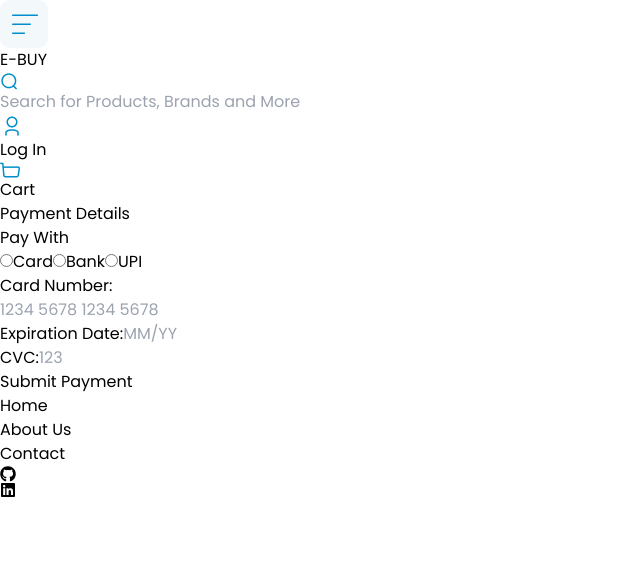
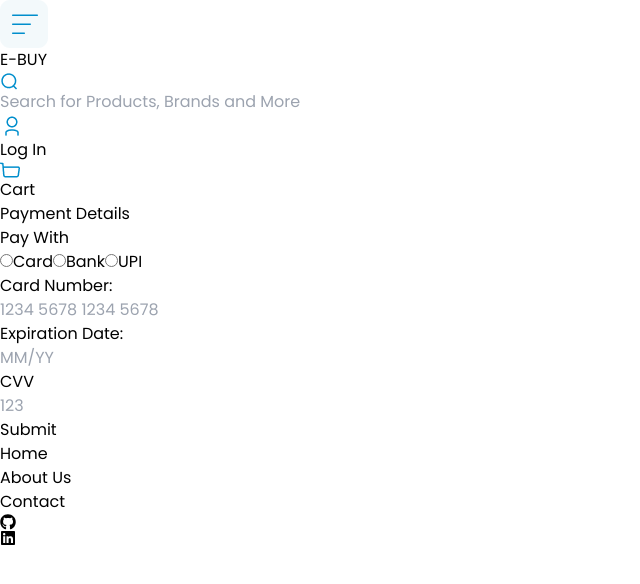
Before and after one commit to sidharthrp/E-buy, a React (Vite) app: page /payment in a window 1280 px wide. Shown: the top 584 px of the page, without its empty margins (0-640 px from the left). Built offline with nearby package versions, Linux system fonts and the light colour scheme.

Commit message:
Payment page design and navigation

```diff
--- a/src/pages/Checkout.jsx
+++ b/src/pages/Checkout.jsx
@@ -20,7 +20,7 @@ function Checkout() {
     <form  className='shadow-xl rounded-md p-5' >
       <h3 className='font-bold text-center pt-10 pb-4 text-xl'>Payment Details</h3>
       <div className='py-4'>
-        <h1>Pay With</h1>
+        <h1 className='font-bold'>Pay With</h1>
 
         <input className='' type='radio' name='payment' value='card'></input>
         <label className='pr-3 pl-1'>Card</label>
@@ -32,7 +32,7 @@ function Checkout() {
         <label className='pr-3 pl-1'>UPI</label>
       </div>
       <div>
-        <label>Card Number:</label>
+        <label className='font-bold'>Card Number:</label>
         <br></br>
         <input className=' border-black rounded-md'
           type="text"
@@ -43,8 +43,10 @@ function Checkout() {
           required
         />
       </div>
+      <div className='flex justify-between w-[200px]'>
       <div>
-        <label>Expiration Date:</label>
+        <label className='font-bold'>Expiration Date:</label>
+        <br></br>
         <input
           type="text"
           name="expirationDate"
@@ -55,7 +57,8 @@ function Checkout() {
         />
       </div>
       <div>
-        <label>CVC:</label>
+        <label className='font-bold'>CVV</label>
+        <br></br>
         <input
           type="text"
           name="cvc"
@@ -65,7 +68,8 @@ function Checkout() {
           required
         />
       </div>
-      <button type="submit">Submit Payment</button>
+      </div>
+      <button type="submit" className='bg-green-600 text-white rounded-lg px-20 mt-5'>Submit</button>
     </form>
     </div>
     )
--- a/src/pages/ShoppingCart.jsx
+++ b/src/pages/ShoppingCart.jsx
@@ -4,6 +4,7 @@ import {getDocs, collection} from 'firebase/firestore'
 import deleteIcon from '/Cart/delete.png'
 import { removeCartItem } from '../components/Cart/RemoveCart';
 import { getAuth } from 'firebase/auth';
+import { useNavigate } from 'react-router-dom';
 
 function ShoppingCart() {
     const [items, setItems] = useState([]);
@@ -11,6 +12,7 @@ function ShoppingCart() {
     let discount = 1
     let finalPrice = 0
     let delivery = 10
+    const navigate = useNavigate()
     useEffect(()=>{
         const fetchCartData = async() => {
         const auth = getAuth();
@@ -65,7 +67,7 @@ function ShoppingCart() {
                 )
                 }
                 )}
-            <button className='bg-green-600 rounded-lg p-2 text-white hover:text-black shadow-lg'>Proceed to Buy</button>
+            <button className='bg-green-600 rounded-lg p-2 text-white hover:text-black shadow-lg' onClick={()=>navigate('/payment')}>Proceed to Buy</button>
             </div>:
                 <div>
                 <p className='py-5'>Your Cart is Empty</p>
```
